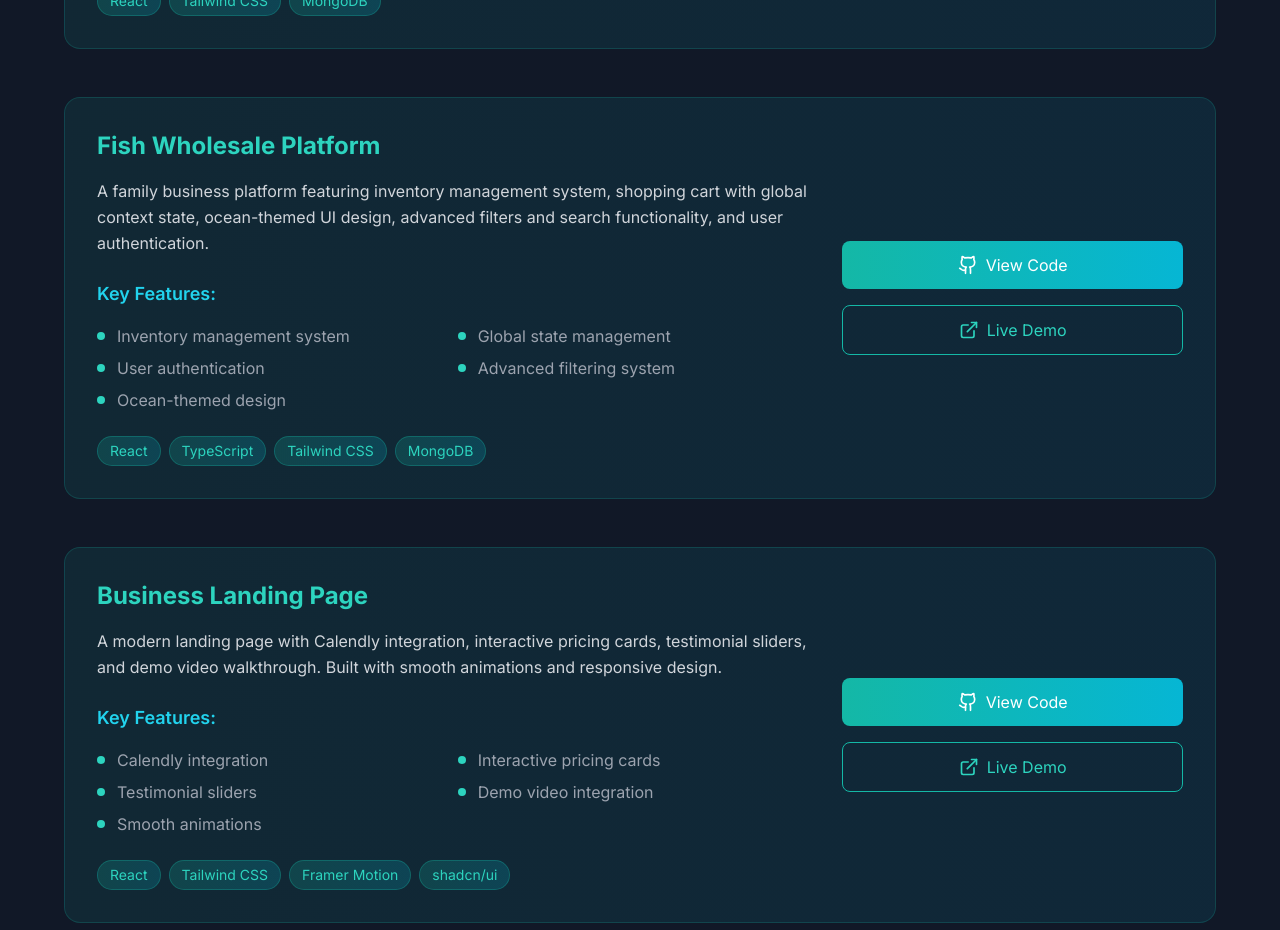
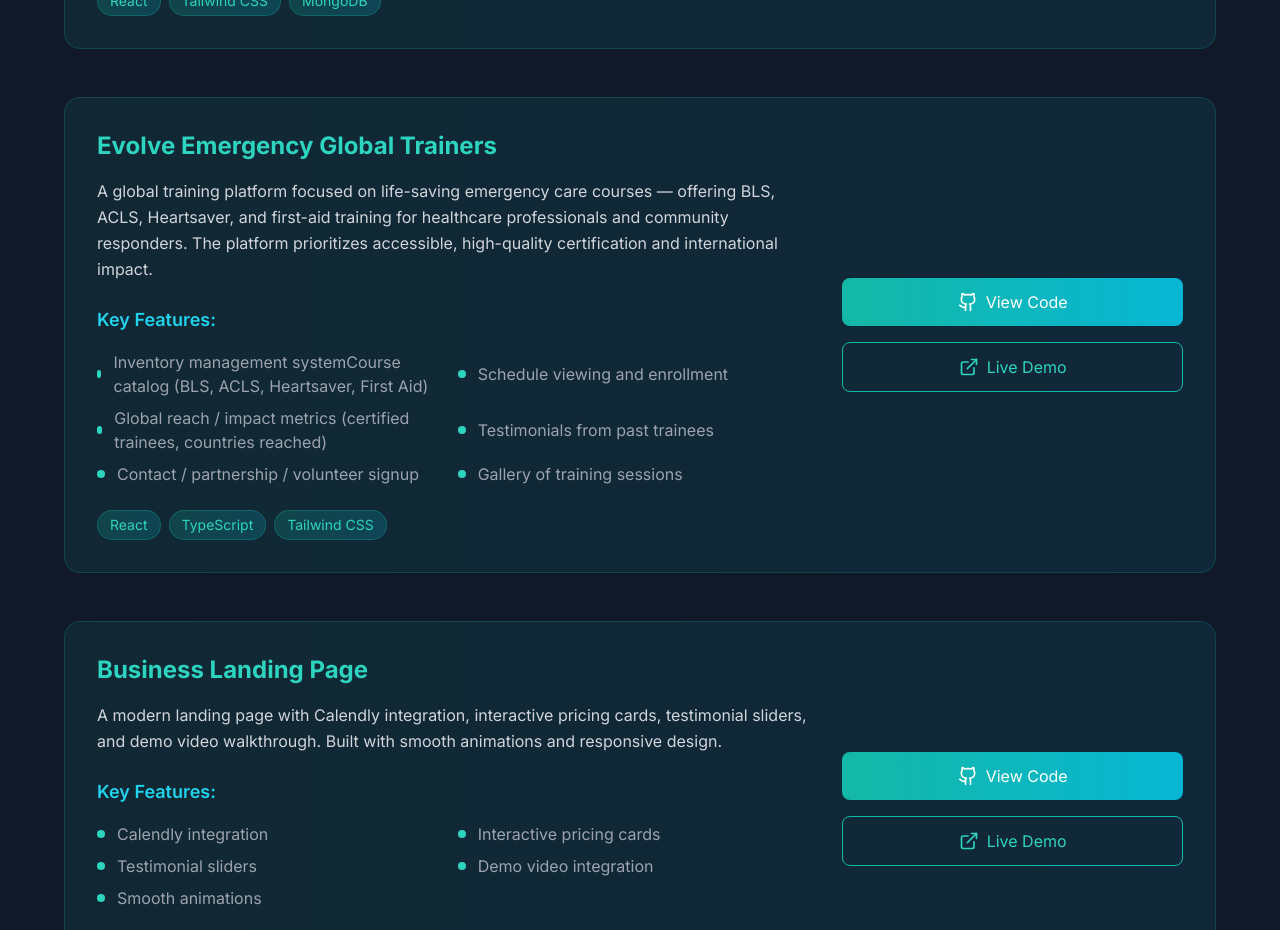
Before and after one commit to PaulJkr/my_portfolio, a React (Vite) app: page / in a window 1280 px wide. Shown: the part 5080-6010 px from the top of the page. Built offline with nearby package versions, Linux system fonts and the light colour scheme.

Commit message:
docs: add project summary for Evolve Emergency Global Trainers platform

```diff
--- a/src/components/Projects.tsx
+++ b/src/components/Projects.tsx
@@ -55,16 +55,17 @@ const Projects = () => {
       live: "#",
     },
     {
-      title: "Fish Wholesale Platform",
+      title: "Evolve Emergency Global Trainers",
       description:
-        "A family business platform featuring inventory management system, shopping cart with global context state, ocean-themed UI design, advanced filters and search functionality, and user authentication.",
-      technologies: ["React", "TypeScript", "Tailwind CSS", "MongoDB"],
+        "A global training platform focused on life-saving emergency care courses — offering BLS, ACLS, Heartsaver, and first-aid training for healthcare professionals and community responders. The platform prioritizes accessible, high-quality certification and international impact.",
+      technologies: ["React", "TypeScript", "Tailwind CSS"],
       features: [
-        "Inventory management system",
-        "Global state management",
-        "User authentication",
-        "Advanced filtering system",
-        "Ocean-themed design",
+        "Inventory management systemCourse catalog (BLS, ACLS, Heartsaver, First Aid)",
+        "Schedule viewing and enrollment",
+        "Global reach / impact metrics (certified trainees, countries reached)",
+        "Testimonials from past trainees",
+        "Contact / partnership / volunteer signup",
+        "Gallery of training sessions",
       ],
       github: "https://github.com/PaulJkr/fish-sell-app",
       live: "#",
```
